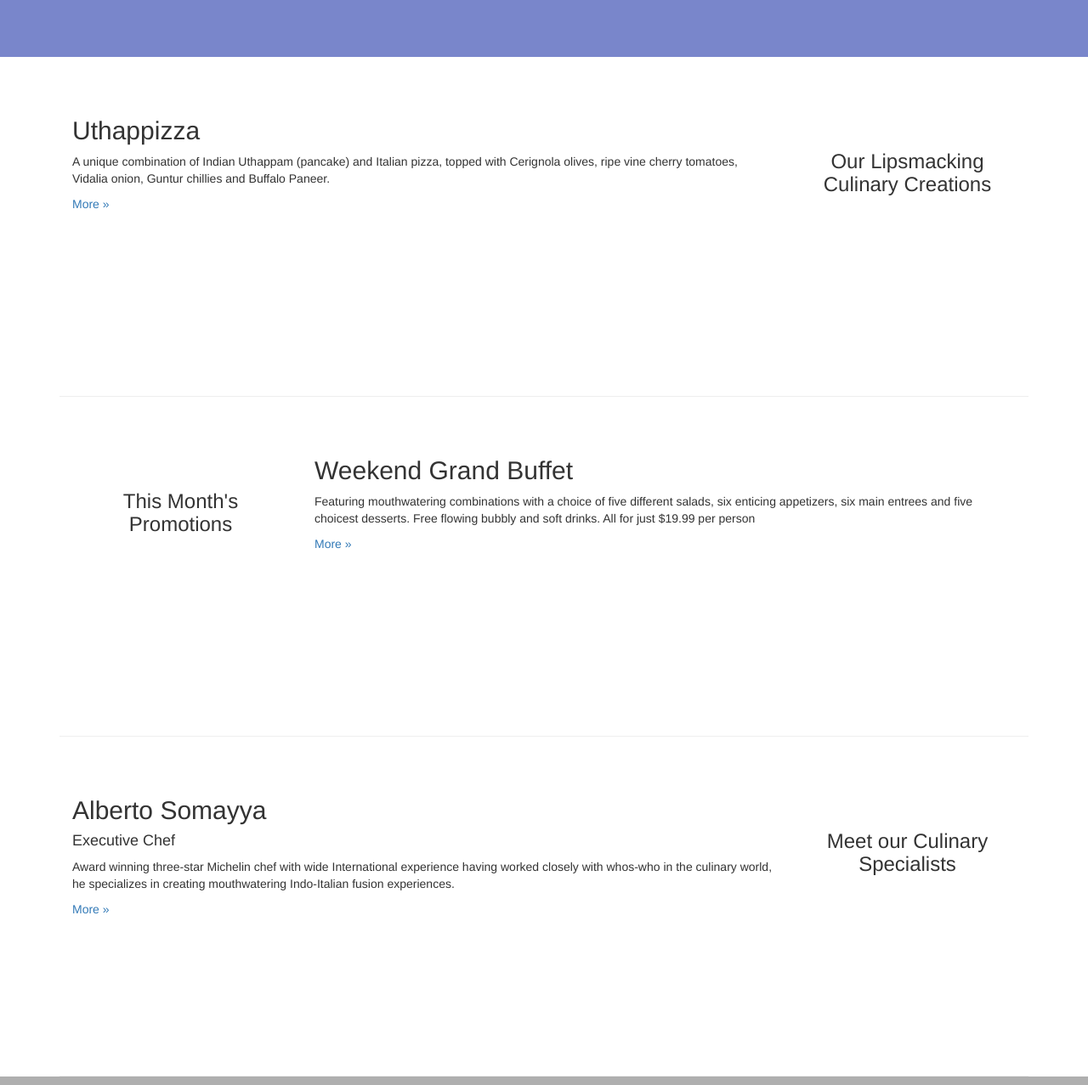
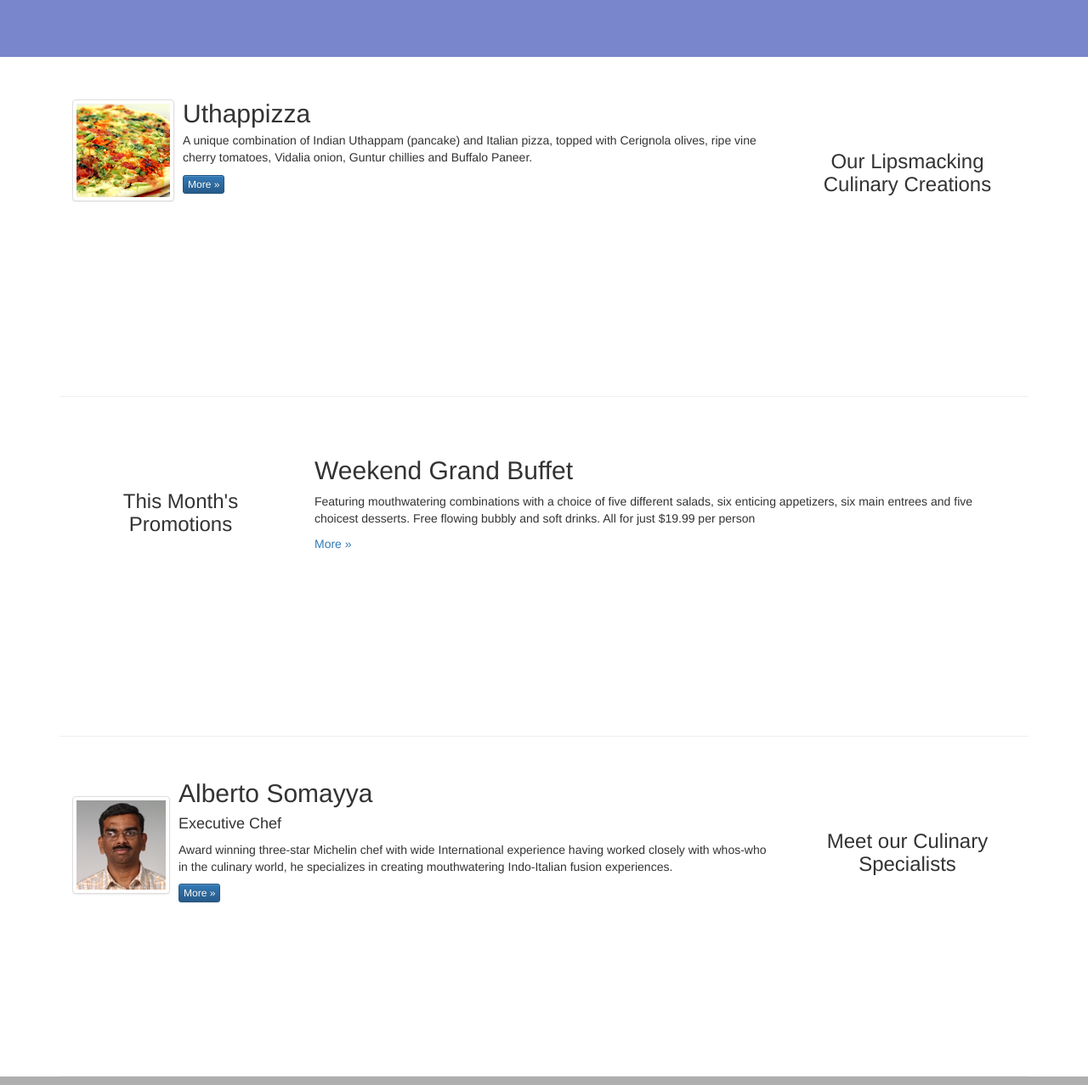
Before and after one commit to RobinWagner/Bootstrap, a plain HTML site: page index.html in a window 1280 px wide. Shown: the part 392-1669 px from the top of the page at 85% size. Drawn offline with nearby package versions, Linux system fonts and the light colour scheme.

Commit message:
Add media objects

```diff
--- a/index.html
+++ b/index.html
@@ -83,9 +83,18 @@
                 <h3 align=center>Our Lipsmacking Culinary Creations</h3>
             </div>
             <div class="col-xs-12 col-sm-9 col-sm-pull-3">
-                <h2>Uthappizza</h2>
-                <p>A unique combination of Indian Uthappam (pancake) and Italian pizza, topped with Cerignola olives, ripe vine cherry tomatoes, Vidalia onion, Guntur chillies and Buffalo Paneer.</p>
-                <p><a  href="#">More &raquo;</a></p>
+                <div class="media">
+                    <div class="media-left media-middle">
+                        <a href="#">
+                            <img class="media-object img-thumbnail" src="img/uthappizza.png" alt="Uthappizza">
+                        </a>
+                    </div>
+                    <div class="media-body">
+                        <h2 class="media-heading">Uthappizza</h2>
+                        <p>A unique combination of Indian Uthappam (pancake) and Italian pizza, topped with Cerignola olives, ripe vine cherry tomatoes, Vidalia onion, Guntur chillies and Buffalo Paneer.</p>
+                        <p><a class="btn btn-primary btn-xs" href="#">More &raquo;</a></p>
+                    </div>
+                </div>
             </div>
         </div>
 
@@ -108,10 +117,20 @@
                 <h3 align=center>Meet our Culinary Specialists</h3>
             </div>
             <div class="col-xs-12 col-sm-9 col-sm-pull-3">
-                <h2>Alberto Somayya</h2>
-                <h4>Executive Chef</h4>
-                <p>Award winning three-star Michelin chef with wide International experience having worked closely with whos-who in the culinary world, he specializes in creating mouthwatering Indo-Italian fusion experiences. </p>
-                <p><a href="#">More &raquo;</a></p>
+                <div class="media">
+                    <div class="media-left media-middle">
+                        <a href="#">
+                        <img class="media-object img-thumbnail" src="img/alberto.png" alt="Alberto Somayya"></a>
+                    </div>
+                    <div class="media-body">
+                        <h2 class="media-heading">Alberto Somayya</h2>
+                        <h4>Executive Chef</h4>
+                        <p>Award winning three-star Michelin chef with wide International experience having worked closely with whos-who in the culinary world, he specializes in creating mouthwatering Indo-Italian fusion experiences. </p>
+                <p><a class="btn btn-primary btn-xs" href="#">More &raquo;</a></p>
+
+                    </div>
+                </div>
+
             </div>
         </div>
     </div>
```
